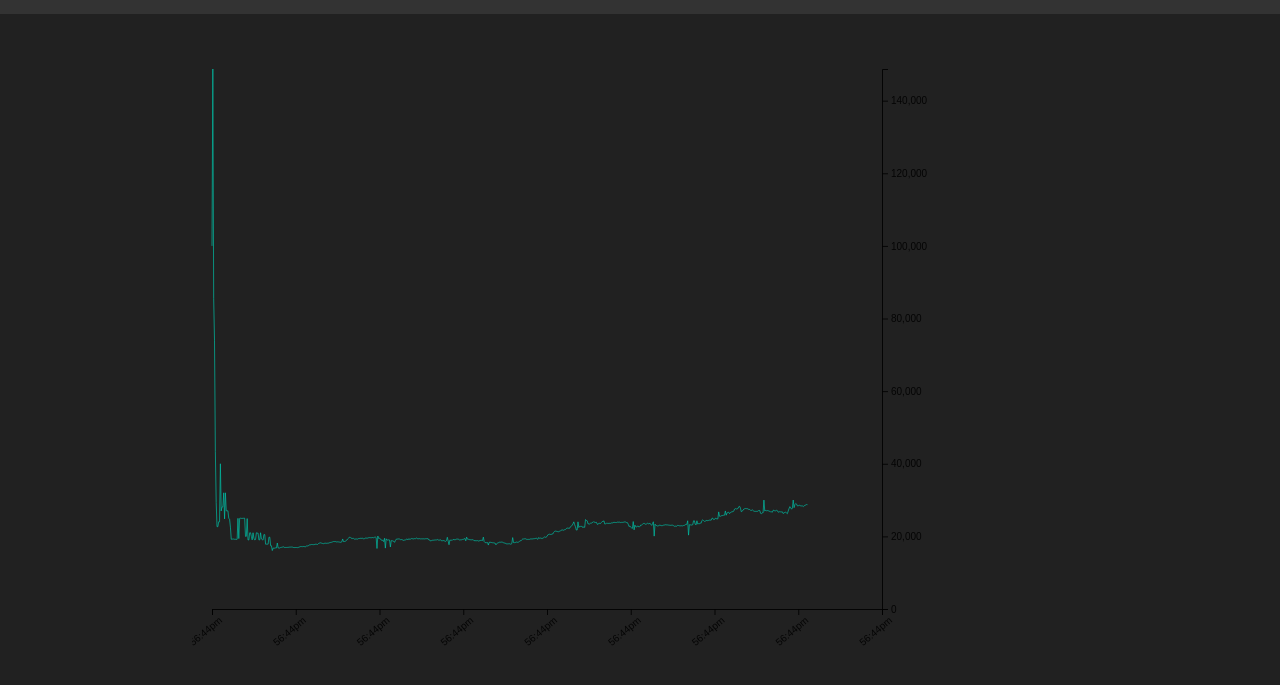
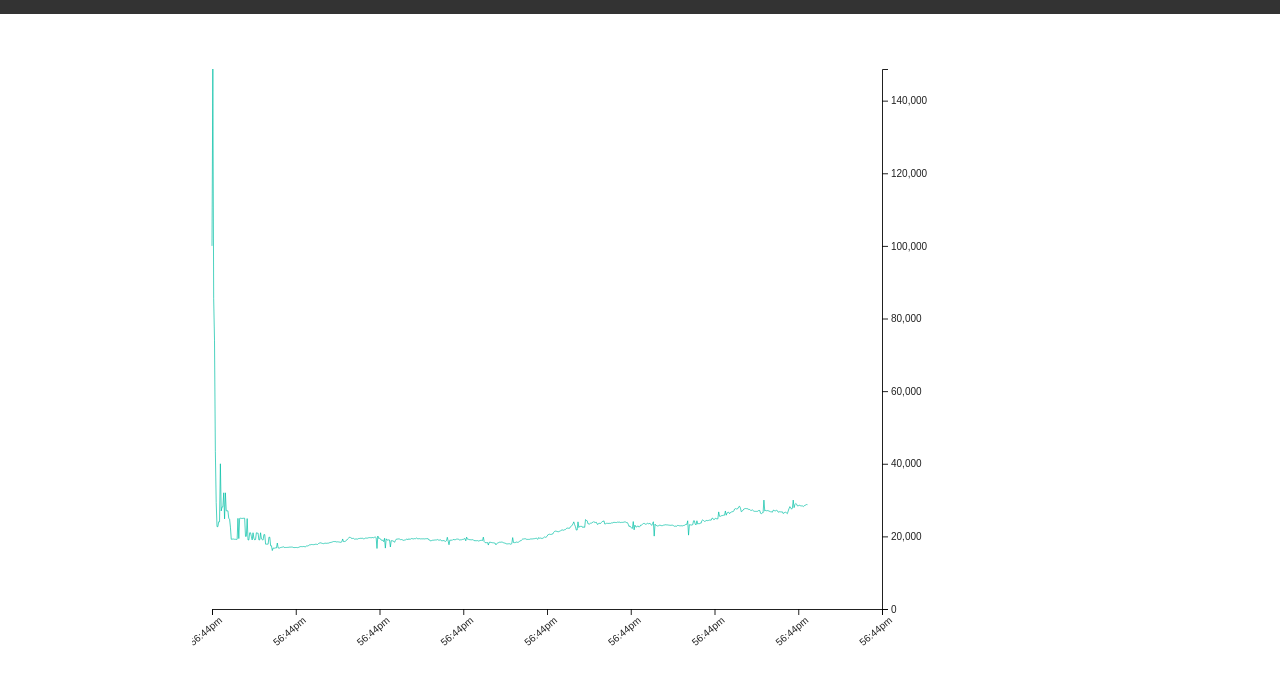
Before and after one commit to carlmachaalany/StockChart, a plain HTML site: page index.html in a window 1280 px wide. Shown: the part 81-766 px from the top of the page. Drawn offline with nearby package versions, Linux system fonts and the light colour scheme.

Commit message:
March 15 update

```diff
--- a/index.html
+++ b/index.html
@@ -7,7 +7,7 @@
     <link rel="stylesheet" href="styles.css">
     <title>Stock Chart</title>
 </head>
-<body class="grey darken-4">
+<body class="#d4d4d4 darken-4">
 
     <!-- Title header -->
     <div class="nav z-depth-0 row">
```
